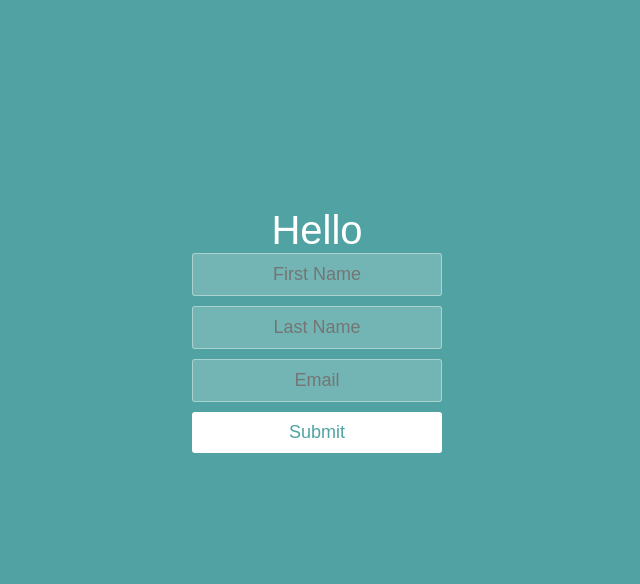
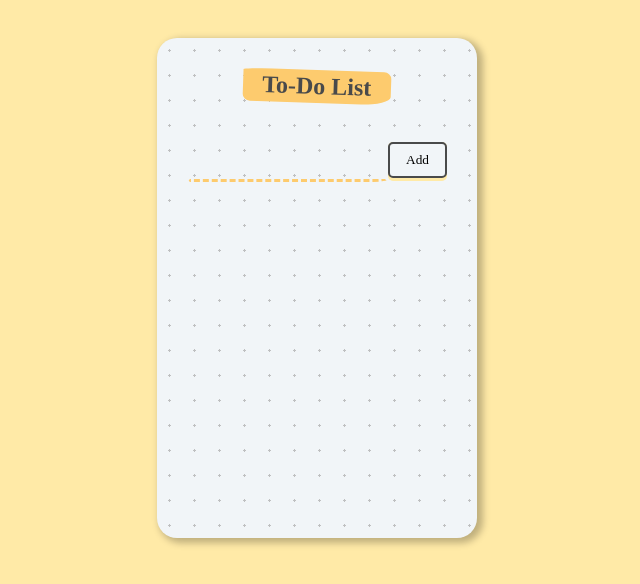
Before and after one commit to MaRuF-CoDe/React-Angela, a React app: page / in a window 1280 px wide. Shown: the top 584 px of the page, without its empty margins (323-963 px from the left). Built offline with nearby package versions, Linux system fonts and the light colour scheme; a web font is replaced by a local one.

Commit message:
Javascript ES6 Spread Operator Practice

```diff
--- a/public/styles.css
+++ b/public/styles.css
@@ -1,53 +1,79 @@
-* {
+body {
+  background-color: #ffeaa7;
+  min-height: 70vh;
+  padding: 1rem;
   box-sizing: border-box;
-  margin: 0;
-  padding: 0;
-  font-weight: 300;
-}
-
-body {
-  font-family: "Source Sans Pro", sans-serif;
-  color: white;
-  font-weight: 300;
-  background: #50a3a2;
-  width: 100%;
-  height: 100%;
+  display: flex;
+  justify-content: center;
+  align-items: center;
+  color: hsl(198, 1%, 29%);
+  font-family: "Architects Daughter", cursive;
+  text-align: center;
+  font-size: 130%;
 }
 
 .container {
-  margin: 10% auto;
-  padding: 80px 0;
-  text-align: center;
+  width: 100%;
+  height: auto;
+  min-height: 500px;
+  max-width: 500px;
+  min-width: 250px;
+  background: #f1f5f8;
+  background-image: radial-gradient(#bfc0c1 7.2%, transparent 0);
+  background-size: 25px 25px;
+  border-radius: 20px;
+  box-shadow: 4px 3px 7px 2px #00000040;
+  padding: 1rem;
+  box-sizing: border-box;
+}
+.heading {
+  display: flex;
+  align-items: center;
+  justify-content: center;
+  margin-bottom: 1rem;
+}
+.heading h1 {
+  transform: rotate(2deg);
+  padding: 0.2rem 1.2rem;
+  border-radius: 20% 5% 20% 5%/5% 20% 25% 20%;
+  background-color: #fdcb6e;
+  font-size: 1.5rem;
 }
 
-.container h1 {
-  font-size: 40px;
-  font-weight: 200;
-}
-
-input {
-  border: 1px solid rgba(252, 252, 252, 0.4);
-  background-color: rgba(252, 252, 252, 0.2);
-  width: 250px;
-  border-radius: 3px;
-  font-family: "Source Sans Pro", sans-serif;
-  padding: 10px 15px;
-  margin: 0 auto 10px auto;
-  display: block;
-  text-align: center;
-  font-size: 18px;
-  color: white;
-  font-weight: 300;
+.form input {
+  box-sizing: border-box;
+  background-color: transparent;
+  padding: 0.7rem;
+  border-bottom-right-radius: 15px 3px;
+  border-bottom-left-radius: 3px 15px;
+  border: solid 3px transparent;
+  border-bottom: dashed 3px #fdcb6e;
+  font-family: "Architects Daughter", cursive;
+  font-size: 1rem;
+  color: hsla(260, 2%, 25%, 0.7);
+  width: 70%;
+  margin-bottom: 20px;
 }
 
 button {
-  appearance: none;
-  outline: 0;
-  background-color: white;
-  border: 0;
-  padding: 10px 15px;
-  color: #50a3a2;
-  border-radius: 3px;
-  width: 250px;
-  font-size: 18px;
+  padding: 0;
+  border: none;
+  font-family: "Architects Daughter", cursive;
+  text-decoration: none;
+  padding-bottom: 3px;
+  border-radius: 5px;
+  background-color: #ffeaa7;
 }
+button span {
+  background: #f1f5f8;
+  display: block;
+  padding: 0.5rem 1rem;
+  border-radius: 5px;
+  border: 2px solid hsl(198, 1%, 29%);
+}
+
+li {
+  text-align: left;
+  position: relative;
+  padding: 0.5rem;
+}
--- a/src/components/App.jsx
+++ b/src/components/App.jsx
@@ -1,49 +1,36 @@
 import React, { useState } from "react";
 
 function App() {
-  const [contact, setContact] = useState({
-    fName: "",
-    lName: "",
-    email: ""
-  });
-  function handleChange(event) {
-    const { value, name } = event.target;
-
-    setContact((prevValue) => {
-      return {
-        ...prevValue,
-        [name]: value
-      };
+  const [item, setItem] = useState("");
+  const [itemss, addItem] = useState([]);
+  function handleItem(event) {
+    const items = event.target.value;
+    setItem(items);
+  }
+  function addedItem() {
+    addItem((prevValue) => {
+      return [...prevValue, item];
     });
+    setItem("");
   }
-
   return (
     <div className="container">
-      <h1>
-        Hello {contact.fName} {contact.lName}
-      </h1>
-      <p>{contact.email}</p>
-      <form>
-        <input
-          name="fName"
-          onChange={handleChange}
-          placeholder="First Name"
-          value={contact.fName}
-        />
-        <input
-          name="lName"
-          onChange={handleChange}
-          placeholder="Last Name"
-          value={contact.lName}
-        />
-        <input
-          name="email"
-          onChange={handleChange}
-          placeholder="Email"
-          value={contact.email}
-        />
-        <button>Submit</button>
-      </form>
+      <div className="heading">
+        <h1>To-Do List</h1>
+      </div>
+      <div className="form">
+        <input onChange={handleItem} type="text" value={item} />
+        <button onClick={addedItem}>
+          <span>Add</span>
+        </button>
+      </div>
+      <div>
+        <ul>
+          {itemss.map((item) => {
+            return <li>{item}</li>;
+          })}
+        </ul>
+      </div>
     </div>
   );
 }
```
